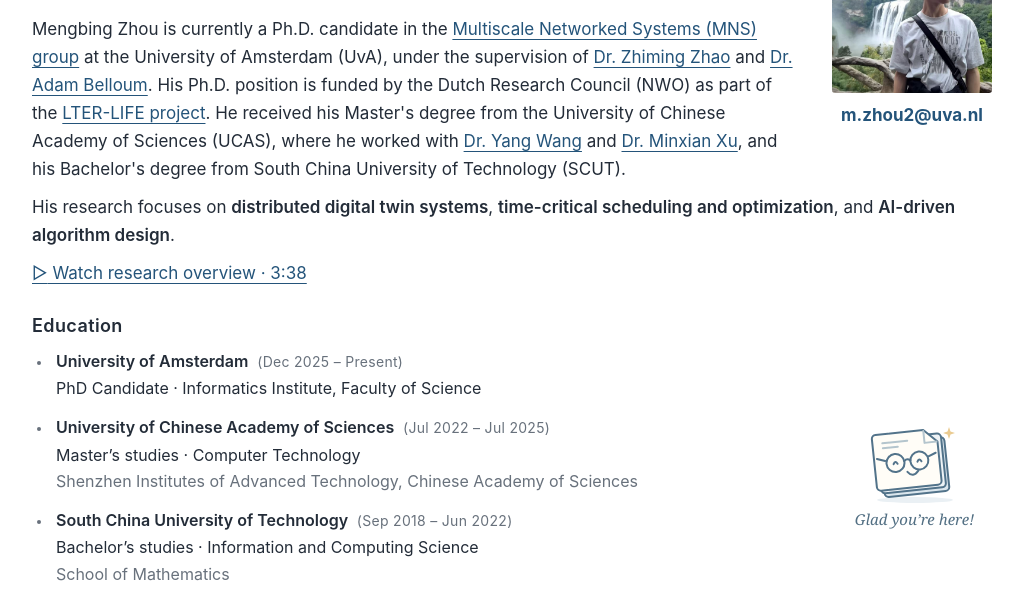
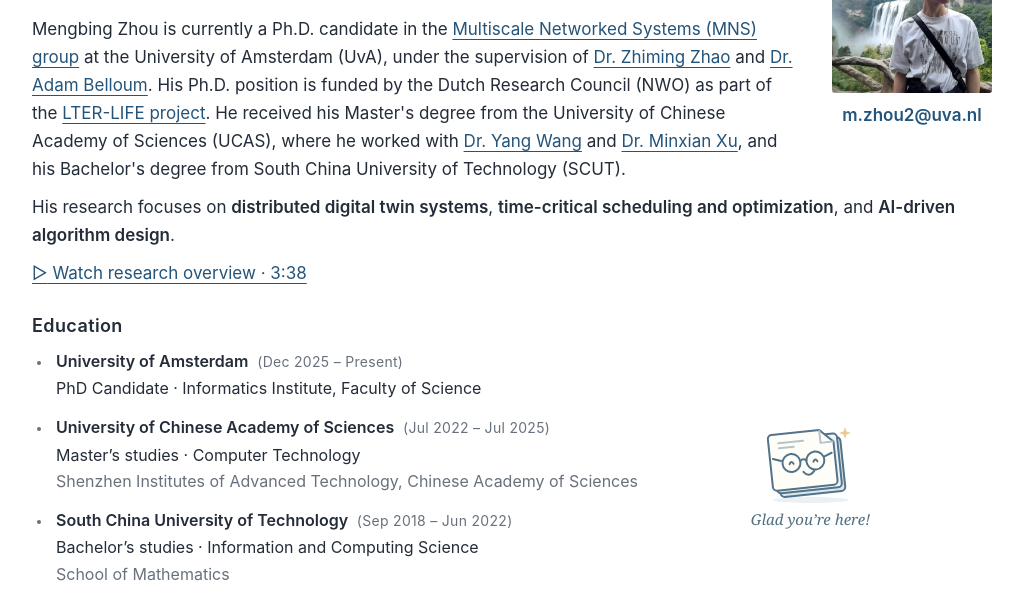
Before and after one commit to Zhou-MB/zhou-mb.github.io, a plain HTML site: page index.html in a window 1280 px wide. Shown: the part 186-800 px from the top of the page, without its empty margins (128-1151 px from the left). Drawn offline with Linux system fonts and the light colour scheme.

Commit message:
adjust meme position

```diff
--- a/index.html
+++ b/index.html
@@ -13,7 +13,7 @@
   <meta property="og:image" content="https://zhou-mb.github.io/figures/mengbing.jpg">
   <meta name="theme-color" content="#ffffff">
   <link rel="icon" href="favicon.svg" type="image/svg+xml">
-  <link rel="stylesheet" href="style.css?v=2bd20a7bef">
+  <link rel="stylesheet" href="style.css?v=f80fbf88f3">
   <script src="news.js" defer></script>
   <script src="publications.js" defer></script>
   <script type="application/ld+json">
--- a/style.css
+++ b/style.css
@@ -8,7 +8,7 @@
 @media(max-width:440px){.news-list li{grid-template-columns:1fr;gap:4px}}
 
 /* Compact affiliation line and readable photo contact. */
-.role{font-size:17px}.role .institution-link{display:inline;font-size:inherit}.portrait .contact-link{font-size:17px;font-weight:700}
+.role{font-size:17px}.role .institution-link{display:inline;font-size:inherit}.portrait .contact-link{font-size:17px;font-weight:600}
 @media(max-width:700px){.role{font-size:16px}.portrait .contact-link{font-size:16px}}
 
 .news-list li[hidden]{display:none}.news-toggle{margin-top:4px;padding:4px 0;border:0;background:none;color:var(--blue);font:inherit;font-size:16px;font-weight:600;cursor:pointer;text-decoration:underline;text-underline-offset:4px}.news-toggle:hover{color:#102f48}.news-toggle:focus-visible{outline:2px solid var(--blue);outline-offset:5px}
@@ -63,7 +63,7 @@ button.publication-badge:not(:disabled),a.publication-badge[href]{cursor:pointer
 
 .paper-mascot{display:none}
 @media(min-width:800px){
-  .education-layout{display:grid;grid-template-columns:minmax(0,1fr) 155px;align-items:center;gap:20px}
+  .education-layout{display:grid;grid-template-columns:minmax(0,1fr) 155px;align-items:center;gap:20px;padding-right:clamp(88px,calc(3vw + 72px),104px)}
   .paper-mascot{display:block;margin:0;text-align:center;color:#526f83}
   .paper-mascot svg{display:block;margin:auto}
   .paper-mascot figcaption{font:italic 15px/1.4 var(--serif)}
```
